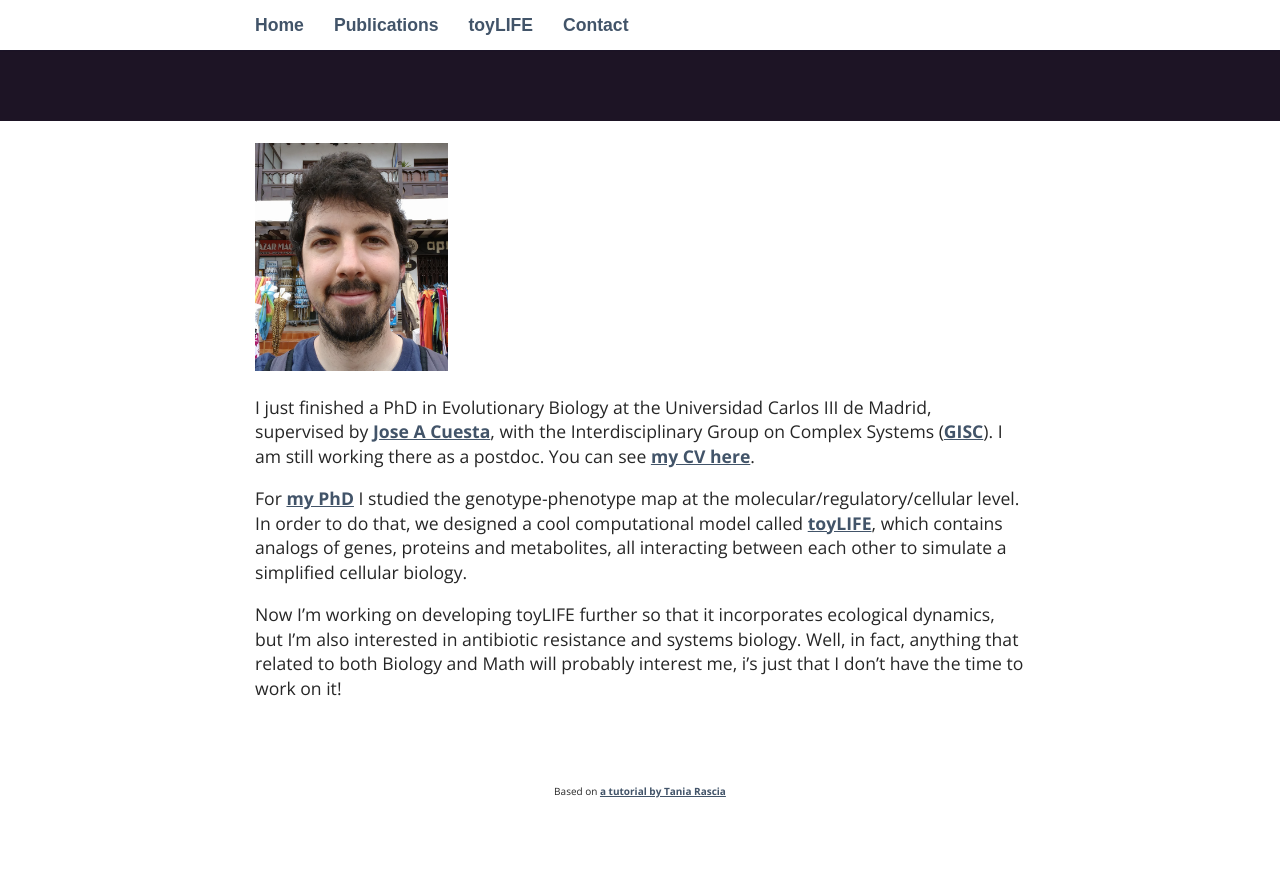
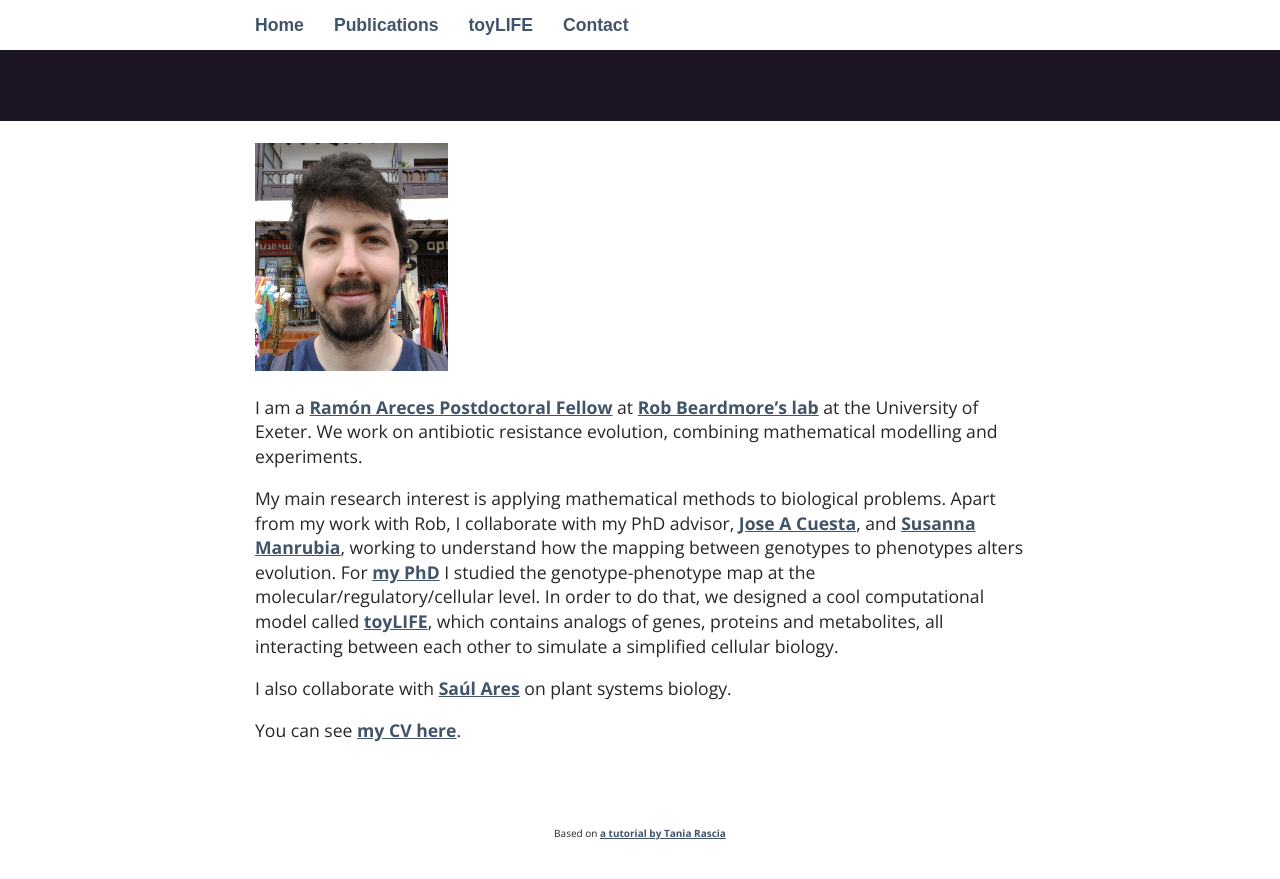
Before and after one commit to PabloCatalan/pablocatalan.github.io, a Jekyll site: the page built from index.md, in a window 1280 px wide and 900 px high, scrolled down 379 px. Shown: the top 879 px of the window. Built offline with Jekyll 4.4.1, drawn with Linux system fonts in a browser that asks for light colours; some web fonts are replaced; before the commit the page ends 1237 px from its top, so only the background shows below that.

Commit message:
Update index.md

```diff
--- a/index.md
+++ b/index.md
@@ -4,8 +4,10 @@ layout: page
 
 <img src="/foto.jpg" width="25%" height="25%">
 
-I just finished a PhD in Evolutionary Biology at the Universidad Carlos III de Madrid, supervised by [Jose A Cuesta](http://gisc.uc3m.es/~cuesta/), with the Interdisciplinary Group on Complex Systems ([GISC](http://gisc.es)). I am still working there as a postdoc. You can see [my CV here](/pablocatalan_cveng.pdf).
+I am a [Ramón Areces Postdoctoral Fellow](http://www.fundacionareces.es/fundacionareces/cambiarIdioma.do?LANG=en) at [Rob Beardmore's lab](https://biosciences.exeter.ac.uk/staff/index.php?web_id=Rob_Beardmore) at the University of Exeter. We work on antibiotic resistance evolution, combining mathematical modelling and experiments.
 
-For [my PhD](papers/pablocatalan_phdtesis.pdf) I studied the genotype-phenotype map at the molecular/regulatory/cellular level. In order to do that, we designed a cool computational model called [toyLIFE](/toyLIFE), which contains analogs of genes, proteins and metabolites, all interacting between each other to simulate a simplified cellular biology.
+My main research interest is applying mathematical methods to biological problems. Apart from my work with Rob, I collaborate with my PhD advisor, [Jose A Cuesta](http://gisc.uc3m.es/~cuesta/), and [Susanna Manrubia](https://auditore.cab.inta-csic.es/manrubia/), working to understand how the mapping between genotypes to phenotypes alters evolution. For [my PhD](papers/pablocatalan_phdtesis.pdf) I studied the genotype-phenotype map at the molecular/regulatory/cellular level. In order to do that, we designed a cool computational model called [toyLIFE](/toyLIFE), which contains analogs of genes, proteins and metabolites, all interacting between each other to simulate a simplified cellular biology.
 
-Now I'm working on developing toyLIFE further so that it incorporates ecological dynamics, but I'm also interested in antibiotic resistance and systems biology. Well, in fact, anything that related to both Biology and Math will probably interest me, i's just that I don't have the time to work on it!
+I also collaborate with [Saúl Ares](http://gisc.uc3m.es/~saul/) on plant systems biology.
+
+You can see [my CV here](/pablocatalan_cveng.pdf).
```
